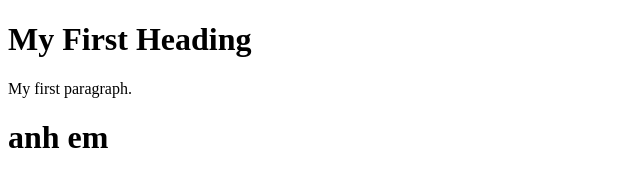
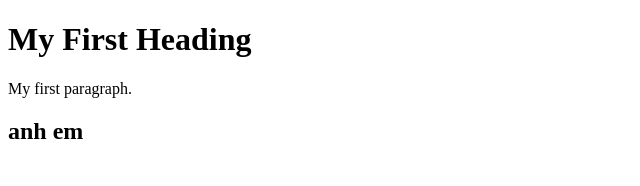
Before and after one commit to leminhhoangtb/thuctapVMU, a plain HTML site: page hihi/Untitled-1.html in a window 1280 px wide. Shown: the whole page, without its empty margins (0-640 px from the left). Drawn offline with Linux system fonts and the light colour scheme.

Commit message:
Update Untitled-1.html

```diff
--- a/hihi/Untitled-1.html
+++ b/hihi/Untitled-1.html
@@ -9,7 +9,7 @@
 
     <h1>My First Heading</h1>
     <p>My first paragraph.</p>
-    <h1> anh em </h1>
+    <h2> anh em </h2>
 
 </body>
 
```
